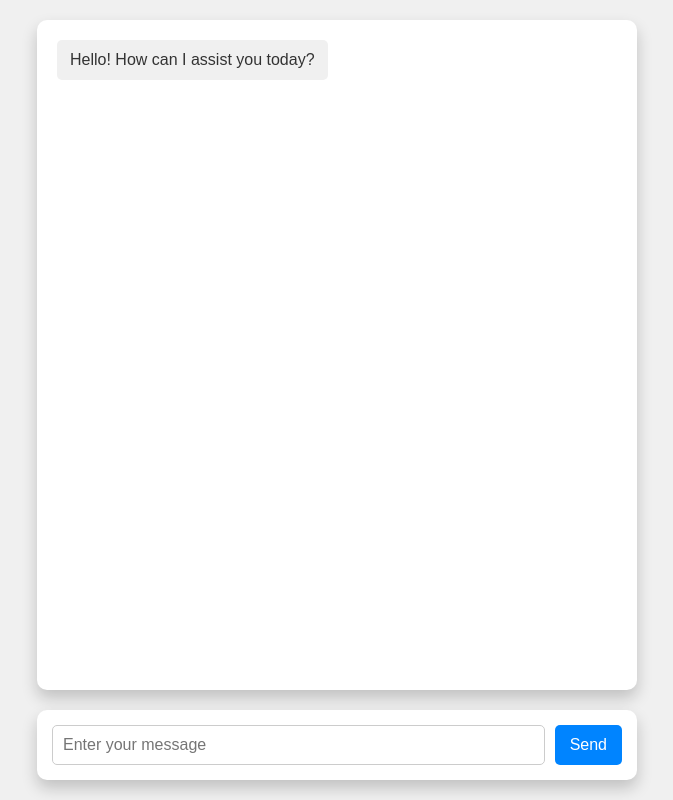
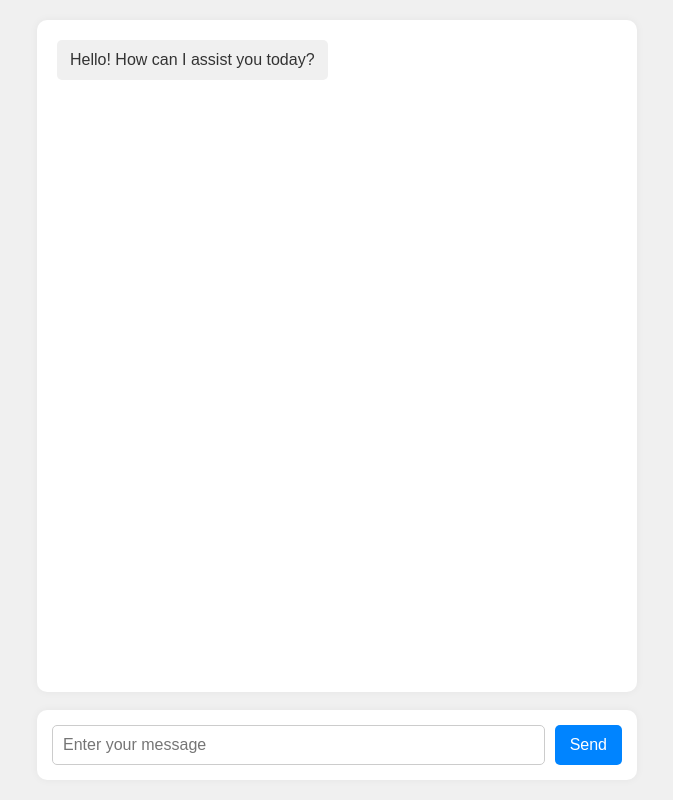
Before and after one commit to OwenChen2028/flask-chatbot, a Flask app: page / in a window 1280 px wide. Shown: the whole page, without its empty margins (303-976 px from the left). Run offline with Flask 3, Linux system fonts and the light colour scheme.

Commit message:
made slight css modifications

```diff
--- a/static/styles.css
+++ b/static/styles.css
@@ -17,11 +17,11 @@
 	max-width: 600px;
 	height: 70vh;
 	border-radius: 10px;
-	box-shadow: 0px 8px 16px 0px rgba(0,0,0,0.2);
+	box-shadow: 0px 0px 8px 0px rgba(0,0,0,0.05);
 	padding: 12px 15px;
 	overflow-y: auto;
 	margin-top: 20px;
-	margin-bottom: 20px;
+	margin-bottom: 18px;
 	background-color: #fff;
 	box-sizing: border-box;
 }
@@ -68,7 +68,7 @@
 	max-width: 600px;
 	background-color: #fff;
 	border-radius: 10px;
-	box-shadow: 0px 8px 16px 0px rgba(0,0,0,0.2);
+	box-shadow: 0px 0px 8px 0px rgba(0,0,0,0.05);
 	padding: 15px;
 	box-sizing: border-box;
 	margin-bottom: 20px;
@@ -100,4 +100,5 @@
 
 .submit-button:active {
 	background-color: #0068cc;
+	-webkit-tap-highlight-color: rgba(0,0,0,0);
 }
```
